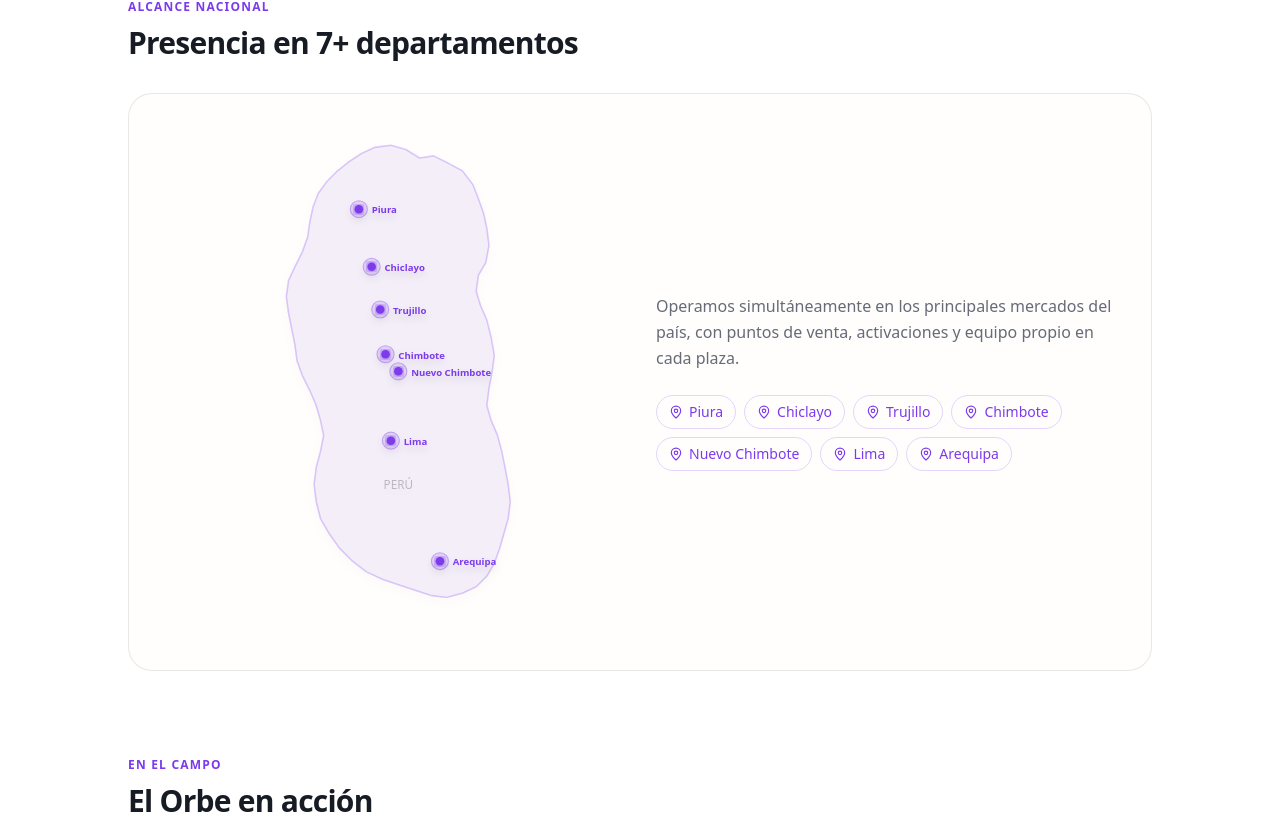
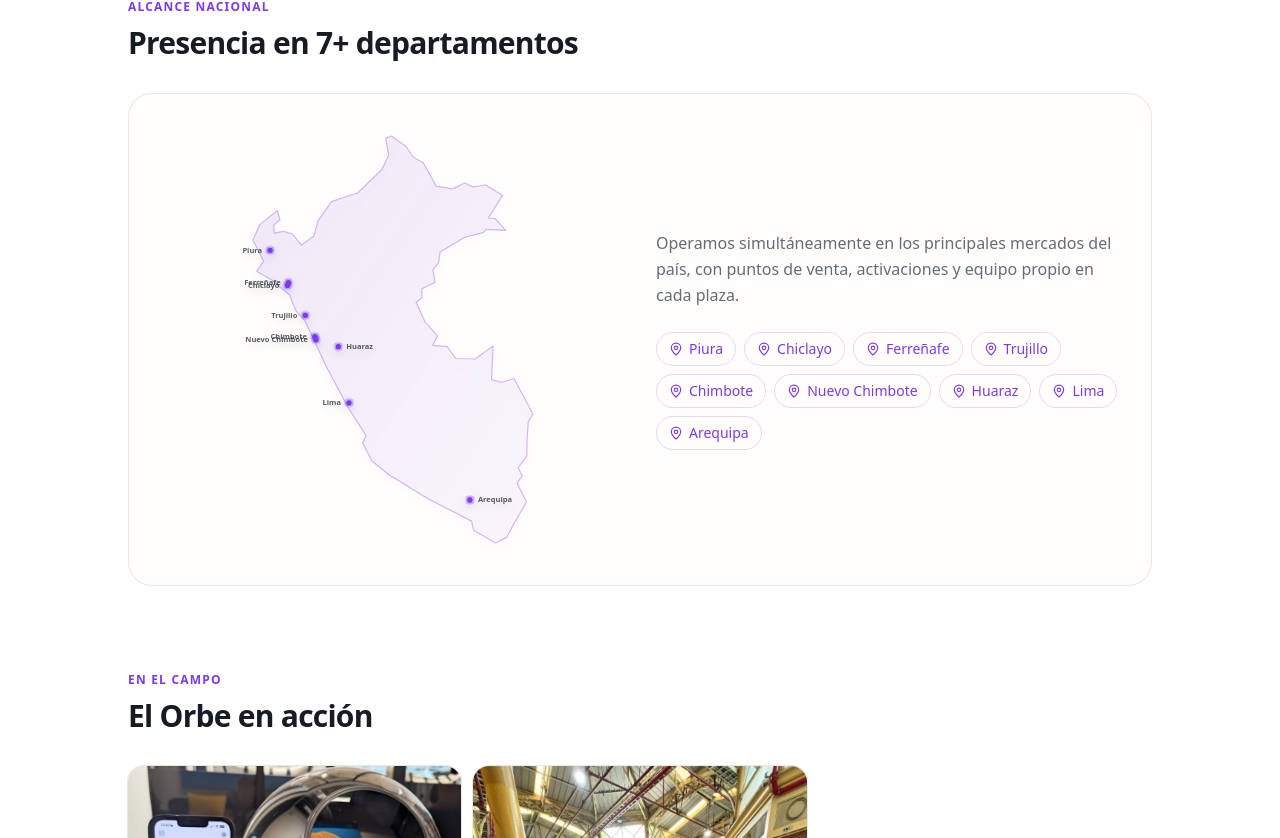
Before and after one commit to DignitaTech/dignita.tech, a Next.js app: page /casos/operadores-de-world in a window 1280 px wide. Shown: the part 2499-3337 px from the top of the page. Built offline with nearby package versions, Linux system fonts and the light colour scheme.

Commit message:
feat: mapa real de Peru (GeoJSON proyectado) + Ferrenafe, Huaraz y ciudades faltantes

```diff
--- a/src/app/casos/[slug]/page.tsx
+++ b/src/app/casos/[slug]/page.tsx
@@ -229,9 +229,11 @@ export default async function CasoPage({
                     {[
                       "Piura",
                       "Chiclayo",
+                      "Ferreñafe",
                       "Trujillo",
                       "Chimbote",
                       "Nuevo Chimbote",
+                      "Huaraz",
                       "Lima",
                       "Arequipa",
                     ].map((city) => (
--- a/src/components/site/peru-map.tsx
+++ b/src/components/site/peru-map.tsx
@@ -6,34 +6,27 @@ interface City {
   name: string;
   x: number;
   y: number;
-  label?: string;
+  /** lado de la etiqueta para evitar solapamientos */
+  side?: "left" | "right";
 }
 
+// Coordenadas proyectadas (equirectangular) sobre el contorno real de Perú.
+// viewBox 300 x 427 — ver scripts/peru-projection.
 const cities: City[] = [
-  { name: "Piura", x: 118, y: 78, label: "Piura" },
-  { name: "Chiclayo", x: 130, y: 132, label: "Chiclayo" },
-  { name: "Trujillo", x: 138, y: 172, label: "Trujillo" },
-  { name: "Chimbote", x: 143, y: 214, label: "Chimbote" },
-  { name: "Nuevo Chimbote", x: 155, y: 230, label: "Nuevo Chimbote" },
-  { name: "Lima", x: 148, y: 295, label: "Lima" },
-  { name: "Arequipa", x: 194, y: 408, label: "Arequipa" },
+  { name: "Piura", x: 27.1, y: 124.3, side: "left" },
+  { name: "Ferreñafe", x: 45.6, y: 156.5, side: "left" },
+  { name: "Chiclayo", x: 44.5, y: 159.4, side: "left" },
+  { name: "Trujillo", x: 62.3, y: 189.3, side: "left" },
+  { name: "Chimbote", x: 71.9, y: 210.7, side: "left" },
+  { name: "Nuevo Chimbote", x: 72.9, y: 213.8, side: "left" },
+  { name: "Huaraz", x: 95.3, y: 220.7, side: "right" },
+  { name: "Lima", x: 106, y: 276.8, side: "left" },
+  { name: "Arequipa", x: 226.9, y: 373.9, side: "right" },
 ];
 
-// Simplified Peru outline path (normalized to ~300x480 viewBox)
-const PERU_PATH = `
-  M 148,18 L 162,22 L 175,30 L 188,28 L 202,35 L 215,42 L 225,55
-  L 230,68 L 235,82 L 238,96 L 240,112 L 237,128 L 230,140
-  L 228,155 L 232,168 L 238,182 L 242,198 L 245,215 L 243,230
-  L 240,246 L 238,262 L 242,276 L 248,290 L 252,305 L 255,320
-  L 258,336 L 260,352 L 258,368 L 254,382 L 250,396 L 245,410
-  L 238,422 L 228,432 L 215,438 L 200,442 L 185,440 L 170,435
-  L 155,430 L 140,425 L 125,418 L 112,408 L 100,396 L 90,382
-  L 82,368 L 78,352 L 76,336 L 78,320 L 82,305 L 85,290
-  L 82,276 L 78,262 L 72,248 L 65,234 L 60,220 L 58,205
-  L 55,190 L 52,175 L 50,160 L 52,145 L 58,132 L 65,118
-  L 70,104 L 72,90 L 75,76 L 80,63 L 88,52 L 98,42
-  L 108,34 L 120,26 L 133,20 Z
-`;
+// Contorno real de Perú (GeoJSON simplificado proyectado).
+const PERU_PATH =
+  "M269.7,400 L263.8,411.4 L252.5,417 L230.5,404.3 L228.6,395.1 L185,372.8 L145.6,348.5 L128.7,334.7 L119.6,316.4 L123.2,309.9 L104.6,280.7 L82.9,239.7 L62.2,195.4 L53.2,185.2 L46.3,168.8 L29.2,154.3 L13.5,145.3 L20.6,135.4 L10,114.1 L16.8,98.6 L34.3,84.5 L37,93.8 L30.7,99.1 L31.3,107.2 L40.4,105.4 L49.2,107.9 L58.5,119.1 L70.9,109.9 L75,94.9 L88.5,75.6 L114.9,66.8 L138.9,43.5 L145.7,29 L142.6,12.1 L148.5,10 L163.1,20.5 L170.1,31 L180.3,36.8 L193.2,60.1 L209.6,62.9 L221.7,57 L229.6,60.9 L242.8,59 L259.6,69.4 L245.5,92 L252,92.5 L263,104.4 L243.2,103.3 L240.3,106.7 L222.3,111 L197.1,126.1 L195.6,136.5 L189.9,144.2 L192.1,156.3 L178.9,162.7 L178.9,172.1 L173.1,176.2 L182.2,196.2 L194.4,209.7 L189.8,219.3 L204.4,220.6 L212.7,232.5 L232.1,233 L250.1,219.9 L248.6,253.7 L258.6,256.3 L271,252.5 L290,288.3 L285.3,295.8 L284.2,311.4 L283.8,330.4 L275.2,341.5 L279.1,349.8 L274.1,357.2 L283.5,375.9 L269.7,400 Z";
 
 export function PeruMap({ accent = "#7C3AED" }: { accent?: string }) {
   const [hovered, setHovered] = useState<string | null>(null);
@@ -41,101 +34,76 @@ export function PeruMap({ accent = "#7C3AED" }: { accent?: string }) {
   return (
     <div className="relative flex items-center justify-center">
       <svg
-        viewBox="0 0 300 480"
-        className="w-full max-w-xs drop-shadow-lg"
-        aria-label="Mapa de operaciones en Perú"
+        viewBox="0 0 300 427"
+        className="w-full max-w-[300px] drop-shadow-lg"
+        aria-label="Mapa de cobertura en Perú"
       >
-        {/* Ocean background subtle */}
         <defs>
-          <radialGradient id="oceanGrad" cx="50%" cy="50%" r="50%">
-            <stop offset="0%" stopColor={`${accent}08`} />
-            <stop offset="100%" stopColor={`${accent}03`} />
-          </radialGradient>
-          <filter id="glow">
-            <feGaussianBlur stdDeviation="3" result="coloredBlur" />
+          <filter id="cityGlow">
+            <feGaussianBlur stdDeviation="2.5" result="b" />
             <feMerge>
-              <feMergeNode in="coloredBlur" />
+              <feMergeNode in="b" />
               <feMergeNode in="SourceGraphic" />
             </feMerge>
           </filter>
+          <linearGradient id="peruFill" x1="0" y1="0" x2="1" y2="1">
+            <stop offset="0%" stopColor={`${accent}1a`} />
+            <stop offset="100%" stopColor={`${accent}0a`} />
+          </linearGradient>
         </defs>
 
-        {/* Peru silhouette */}
+        {/* Contorno de Perú */}
         <path
           d={PERU_PATH}
-          fill={`${accent}12`}
-          stroke={`${accent}40`}
-          strokeWidth="1.5"
+          fill="url(#peruFill)"
+          stroke={`${accent}55`}
+          strokeWidth="1.2"
           strokeLinejoin="round"
         />
 
-        {/* Pulse rings on hovered city */}
-        {cities.map((city) =>
-          hovered === city.name ? (
+        {/* Pulse en hover */}
+        {cities.map((c) =>
+          hovered === c.name ? (
             <circle
-              key={`pulse-${city.name}`}
-              cx={city.x}
-              cy={city.y}
-              r="14"
-              fill={`${accent}20`}
+              key={`p-${c.name}`}
+              cx={c.x}
+              cy={c.y}
+              r="9"
+              fill={`${accent}22`}
               className="animate-ping"
             />
           ) : null
         )}
 
-        {/* City dots */}
-        {cities.map((city) => (
+        {/* Ciudades */}
+        {cities.map((c) => {
+          const isHover = hovered === c.name;
+          const labelX = c.side === "right" ? c.x + 8 : c.x - 8;
+          return (
             <g
-            key={city.name}
-            onMouseEnter={() => setHovered(city.name)}
+              key={c.name}
+              onMouseEnter={() => setHovered(c.name)}
               onMouseLeave={() => setHovered(null)}
               className="cursor-pointer"
             >
-            {/* outer ring */}
-            <circle
-              cx={city.x}
-              cy={city.y}
-              r="8"
-              fill={`${accent}25`}
-              stroke={`${accent}60`}
-              strokeWidth="1"
-            />
-            {/* inner dot */}
-            <circle
-              cx={city.x}
-              cy={city.y}
-              r="4"
-              fill={accent}
-              filter="url(#glow)"
-            />
-            {/* label */}
+              <circle cx={c.x} cy={c.y} r="5" fill={`${accent}30`} />
+              <circle cx={c.x} cy={c.y} r="2.6" fill={accent} filter="url(#cityGlow)" />
               <text
-              x={city.x + 12}
-              y={city.y + 4}
-              fontSize="9"
-              fontWeight="600"
-              fill={accent}
-              className="select-none"
+                x={labelX}
+                y={c.y + 2.5}
+                textAnchor={c.side === "right" ? "start" : "end"}
+                fontSize="7.5"
+                fontWeight={isHover ? 700 : 600}
+                fill={isHover ? accent : "currentColor"}
+                opacity={isHover ? 1 : 0.7}
+                className="select-none transition-all"
                 style={{ fontFamily: "system-ui, sans-serif" }}
               >
-              {city.label ?? city.name}
+                {c.name}
               </text>
             </g>
-        ))}
-
-        {/* "Perú" label */}
-        <text
-          x="155"
-          y="340"
-          textAnchor="middle"
-          fontSize="11"
-          fontWeight="500"
-          fill="currentColor"
-          opacity="0.25"
-          style={{ fontFamily: "system-ui, sans-serif" }}
-        >
-          PERÚ
-        </text>
+          );
+        })}
       </svg>
     </div>
   );
--- a/src/lib/ecosystem.ts
+++ b/src/lib/ecosystem.ts
@@ -516,7 +516,7 @@ export const casos: SuccessCase[] = [
       "Único operador con presencia simultánea en 7+ departamentos del Perú",
       "Más de 90 trabajadores gestionados directamente",
       "Más de 30 millones de personas alcanzadas con publicidad digital",
-      "Alianzas en Arequipa, Trujillo, Chiclayo, Piura, Chimbote, Nuevo Chimbote y más",
+      "Alianzas en Piura, Chiclayo, Ferreñafe, Trujillo, Chimbote, Nuevo Chimbote, Huaraz, Lima y Arequipa",
     ],
     socialUrl: "https://www.instagram.com/crypnita.pe/",
     socialLabel: "@crypnita.pe",
```
Lines whose indentation alone changed are shown as unchanged.
